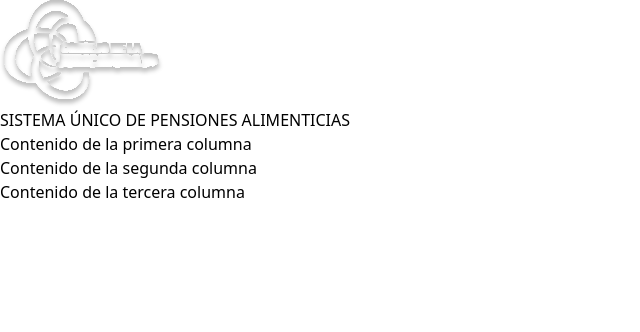
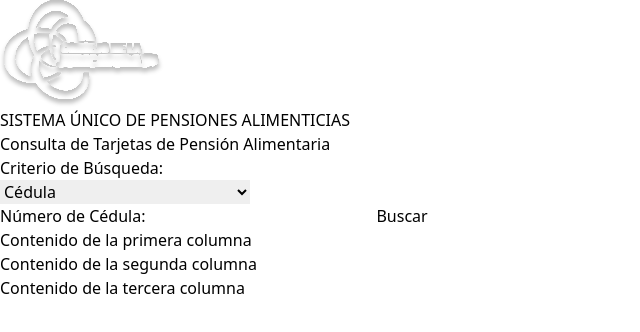
Before and after one commit to Juano571/ProyectoUsabilidad, a React (Vite) app in the folder proyecto-usabilidad/: page / in a window 1280 px wide. Shown: the top 332 px of the page, without its empty margins (0-640 px from the left). Built offline with nearby package versions, Linux system fonts and the light colour scheme.

Commit message:
Creacion de componente body

```diff
--- a/proyecto-usabilidad/src/App.tsx
+++ b/proyecto-usabilidad/src/App.tsx
@@ -1,6 +1,7 @@
 import './App.css'
 import Footer from './components/Footer'
 import Banner from './components/Banner'
+import BodyLandingPage from './components/BodyLandingPage'
 
 function App() {
 
@@ -8,6 +9,7 @@ function App() {
 
     <>
       <Banner />
+      <BodyLandingPage/>
       <Footer />
 
     </>
--- /dev/null
+++ b/proyecto-usabilidad/src/components/BodyLandingPage.tsx
@@ -0,0 +1,28 @@
+import React from 'react'
+
+const BodyLandingPage = () => {
+    return (
+        <body>
+            <h1>Consulta de Tarjetas de Pensión Alimentaria</h1>
+            <label>Criterio de Búsqueda:</label>
+            <form action="POST">
+                <select>
+                    <option value="cedula">Cédula</option>
+                    <option value="codigo_tarjeta">Código de Tarjeta</option>
+                    <option value="proceso_judicial">Número de Proceso Judicial</option>
+                    <option value="codigo_imbabura">Código Anterior Imbabura</option>
+                    <option value="representante_legal">Datos del Representante Legal</option>
+                    <option value="deudor_principal">Datos del Deudor Principal</option>
+                    <option value="identificador_aprobacion">Identificador de Aprobación</option>
+                </select><br />
+                <label>Número de Cédula:</label>
+                <input type="text"  required/>
+                <button id="buscar">Buscar</button>
+            </form>
+
+
+        </body>
+    )
+}
+
+export default BodyLandingPage
```
